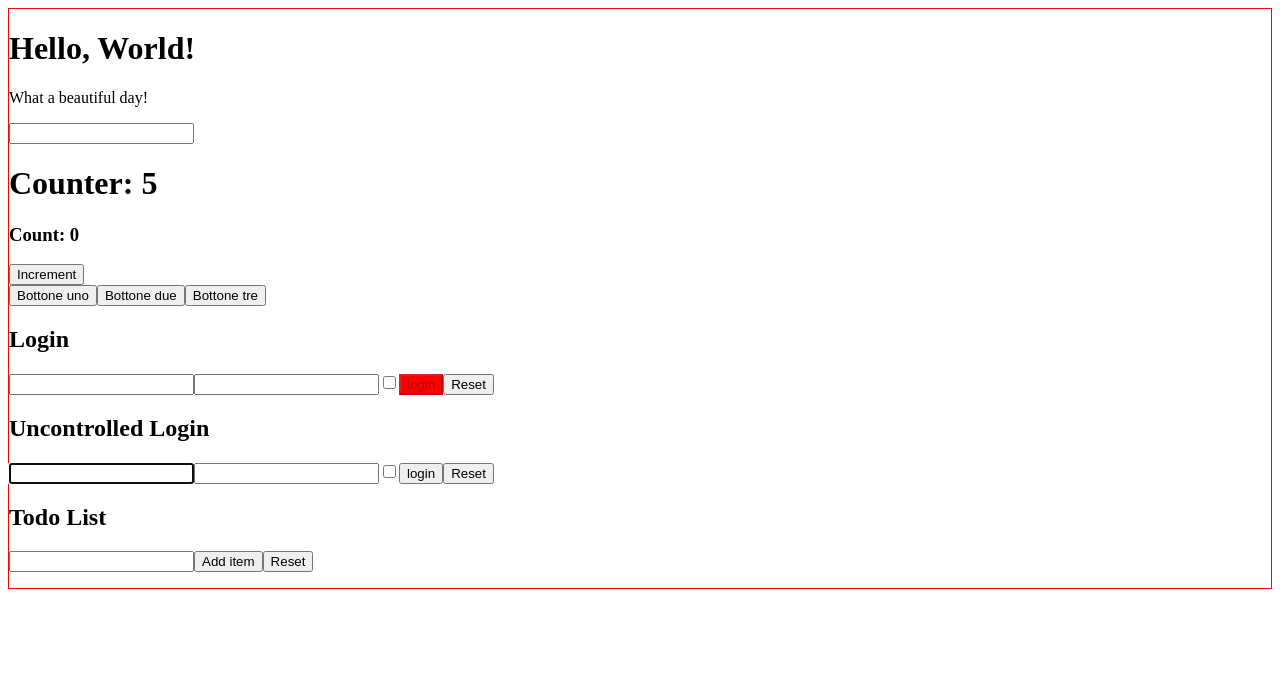
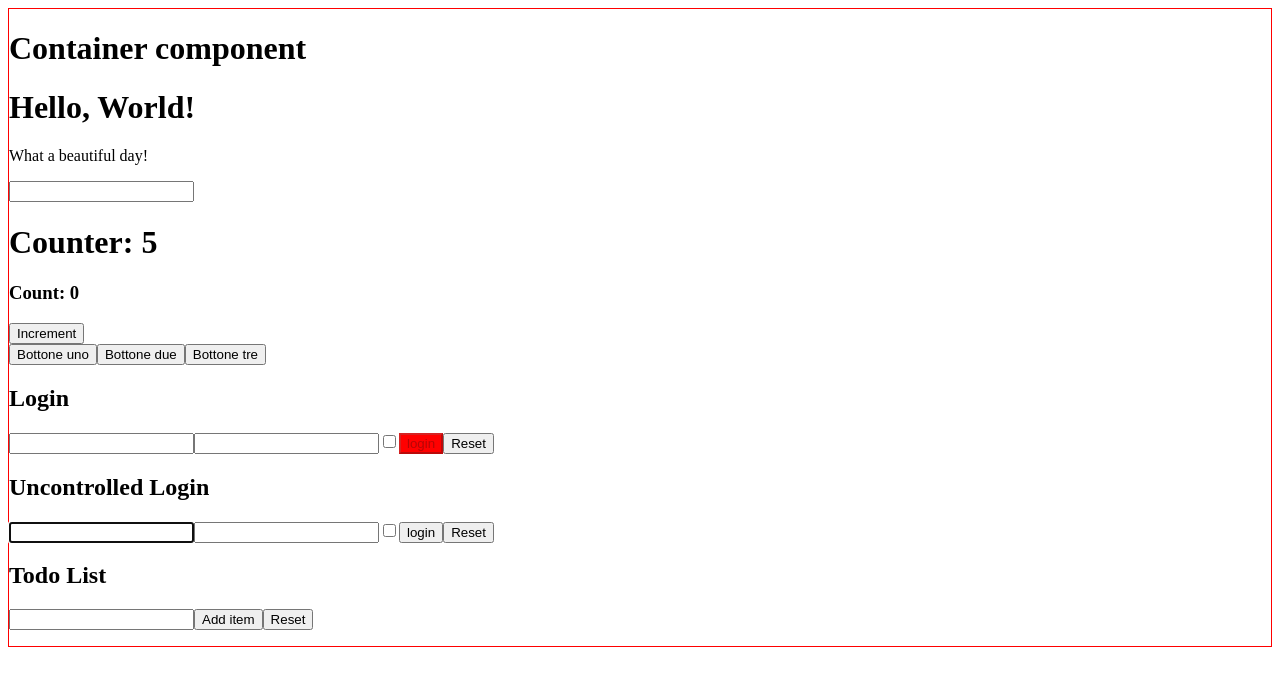
Before and after one commit to AlessioSatta/react-exercises, a React (Create React App) app in the folder my-app/: page / in a window 1280 px wide. Shown: the top 686 px of the page. Built offline with nearby package versions, Linux system fonts and the light colour scheme.

Commit message:
add: title props in Container component

```diff
--- a/my-app/src/App.js
+++ b/my-app/src/App.js
@@ -13,7 +13,7 @@ export class App extends React.Component {
     render() {
         return (
             <div>
-                <Container>
+                <Container title='Container component'>
                     <Hello />
                     <InterectiveWelcome />
                     <Counter initialValue={0} incrementAmount={1} incrementInterval={1000} />
--- a/my-app/src/Container.js
+++ b/my-app/src/Container.js
@@ -4,7 +4,12 @@ export class Container extends React.Component {
     render() {
         return (
             <div className='container'>
-                {this.props.children}
+                <div>
+                    <h1>{this.props.title}</h1>
+                </div>
+                <div>
+                    {this.props.children}
+                </div>
             </div>
         )
     }
```
